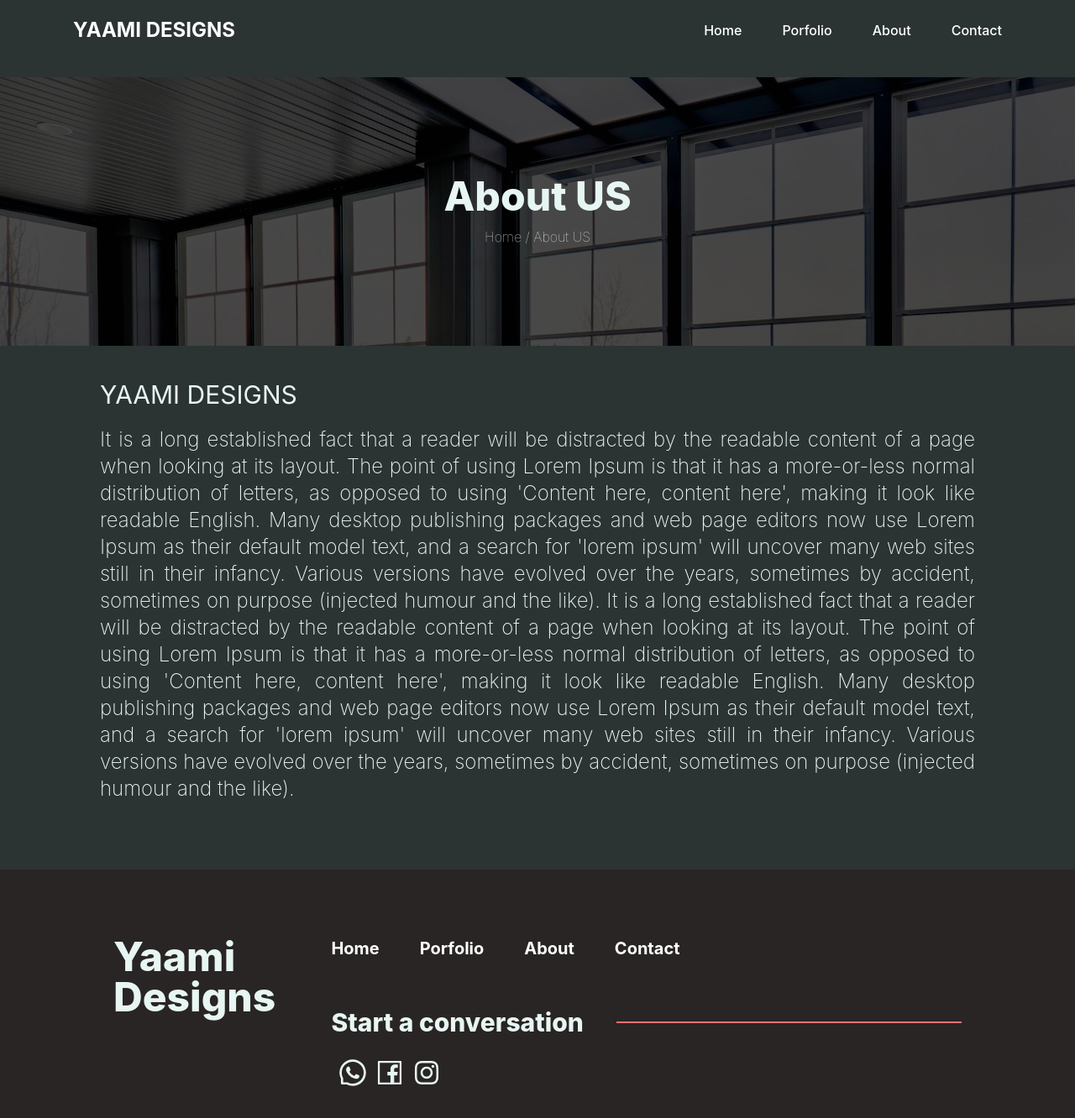
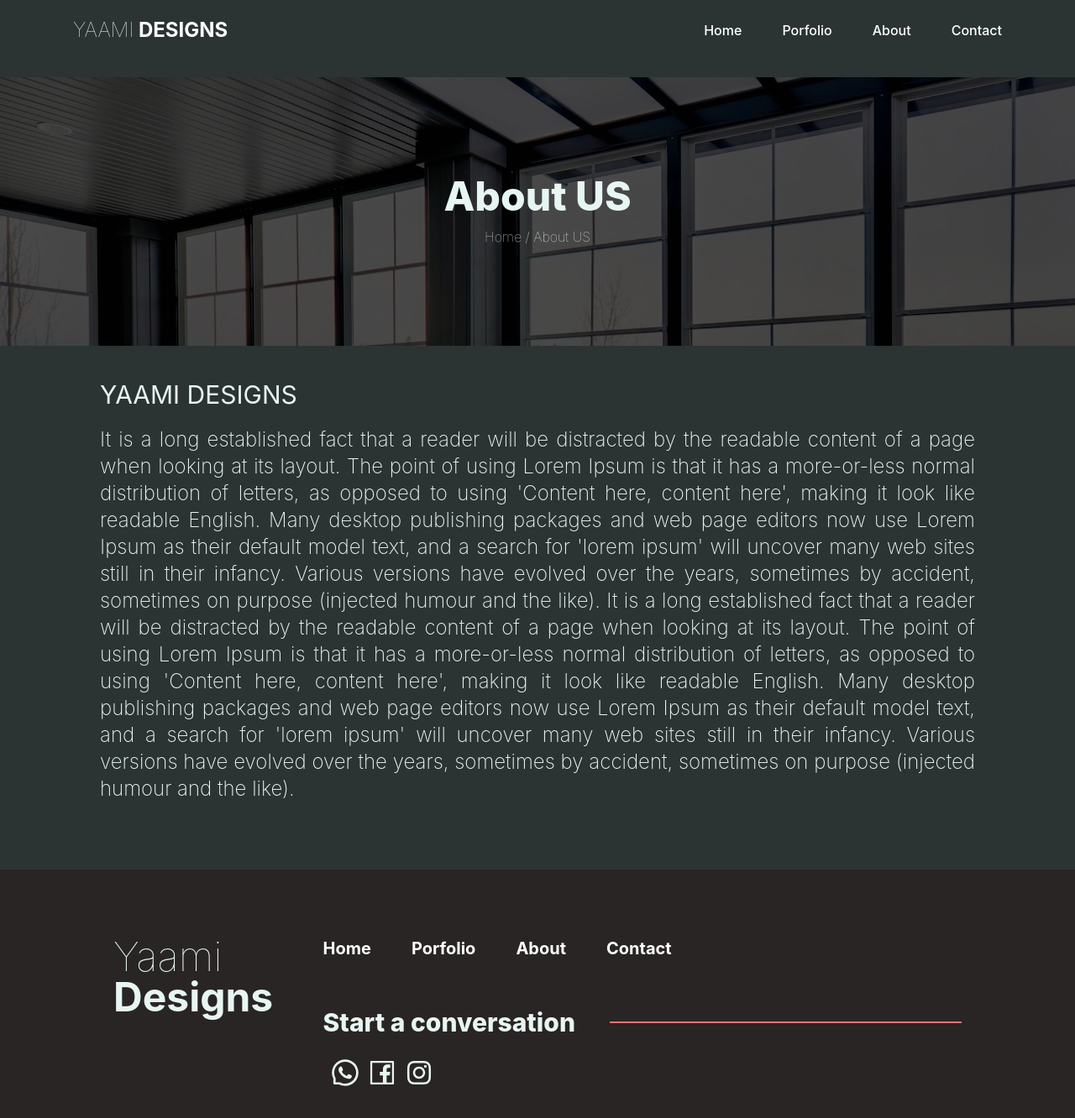
Before and after one commit to dakShh/yaami-design, a React (Vite) app: page /about-us in a window 1280 px wide. Shown: the top 1332 px of the page at 84% size. Built offline with nearby package versions, Linux system fonts and the light colour scheme.

Commit message:
polishing website and added a page loader

```diff
--- a/src/Components/Footer.jsx
+++ b/src/Components/Footer.jsx
@@ -17,9 +17,9 @@ const Footer = () => {
           <div
             data-aos="flip-up"
             data-aos-delay="200"
-            className="text-5xl mb-16 lg:mb-0 font-extrabold text-center md:text-left"
+            className="text-5xl mb-16 lg:mb-0 font-bold text-center md:text-left"
           >
-            Yaami Designs
+            <span className="font-thin">Yaami</span> Designs
           </div>
           <div className="w-full flex flex-col gap-y-6">
             <div className="mb-8">
@@ -28,6 +28,7 @@ const Footer = () => {
                   {navData.map((item, index) => {
                     return (
                       <li
+                        key={index}
                         data-aos="fade-up"
                         data-aos-delay={`${200 * index}`}
                         className="text-white font-bold text-xl cursor-pointer"
--- a/src/Components/Header.jsx
+++ b/src/Components/Header.jsx
@@ -24,7 +24,7 @@ const Header = () => {
               className={clsx("text-2xl font-bold", "cursor-pointer", "text-white")}
               onClick={() => navigate("/")}
             >
-              YAAMI DESIGNS
+              <span className="font-thin">YAAMI</span> DESIGNS
             </div>
 
             <div className="md:block hidden">
--- a/src/Components/Hero.jsx
+++ b/src/Components/Hero.jsx
@@ -52,7 +52,7 @@ const Hero = () => {
             <PrimaryButton onClick={() => navigate("/portfolio")} content={"Portfolio"} />
           </div>
         </div>
-
+        <div data-aos="zoom-out" data-aos-duration="1500">
           <Swiper
             centeredSlides={true}
             autoplay={{
@@ -85,6 +85,7 @@ const Hero = () => {
           </Swiper>
         </div>
       </div>
+    </div>
   );
 };
 
--- a/src/Components/Nav.jsx
+++ b/src/Components/Nav.jsx
@@ -15,6 +15,7 @@ const Nav = () => {
         {navData.map((item, index) => {
           return (
             <li
+              key={index}
               className="text-white font-medium cursor-pointer"
               onClick={() => navigate(item.href)}
             >
--- a/src/Components/PortfolioImage.jsx
+++ b/src/Components/PortfolioImage.jsx
@@ -10,9 +10,9 @@ const PortfolioImage = ({ image_src, name, index }) => {
     setHoverState(state);
   }
 
-  console.log("hoverState : ", hoverState);
   return (
     <div
+      key={index}
       data-aos="fade-up"
       data-aos-delay={`${index * 100}`}
       data-aos-offset={`200`}
--- a/src/Components/Routes.jsx
+++ b/src/Components/Routes.jsx
@@ -1,5 +1,5 @@
-import React from "react";
-import { BrowserRouter as Router, Routes, Route } from "react-router-dom";
+import React, { useEffect, useState } from "react";
+import { BrowserRouter as Router, Routes, Route, useLocation } from "react-router-dom";
 
 import Home from "../Pages/Home";
 import AboutUs from "../Pages/AboutUs";
@@ -7,6 +7,30 @@ import ContactUs from "../Pages/ContactUs";
 import Portfolio from "../Pages/Portfolio";
 
 const WebRoutes = () => {
+  const location = useLocation();
+
+  const [loading, setLoading] = useState(false);
+
+  useEffect(() => {
+    setLoading(true);
+
+    setTimeout(() => {
+      setLoading(false);
+    }, 800);
+  }, [location]);
+
+  if (loading) {
+    return (
+      <div className="h-screen w-full flex gap-x-3 justify-center items-center">
+        <div className="font-thin text-4xl"> Yaami</div>
+        <div class=" top-0 right-0 z-50 flex justify-center items-center">
+          <div class="animate-spin rounded-full h-10 w-10 border-t-2 border-b-2 border-white"></div>
+        </div>
+        <div className="font-bold text-4xl">Designs</div>
+      </div>
+    );
+  }
+
   return (
     <Routes>
       <Route path="/" element={<Home />} />
--- a/src/Components/Service.jsx
+++ b/src/Components/Service.jsx
@@ -37,6 +37,7 @@ const Service = () => {
           {services.map((service, index) => {
             return (
               <div
+                key={index}
                 data-aos={service.aos}
                 data-aos-delay={service.delay}
                 className={clsx(
```
Lines whose indentation alone changed are shown as unchanged.
